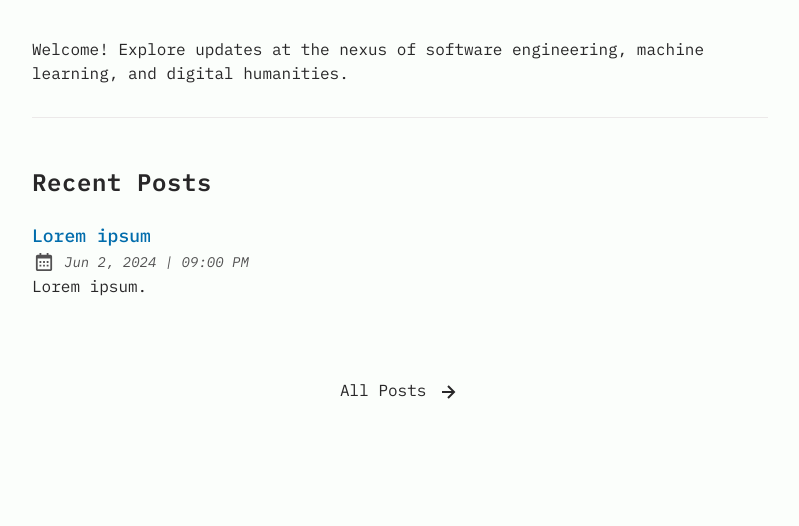
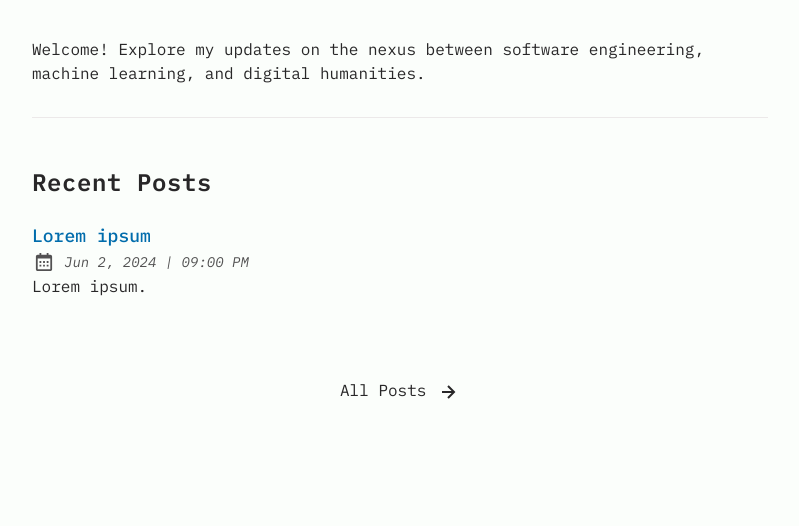
Before and after one commit to atzenhofer/atzenhofer.github.io, an Astro site: page / in a window 1280 px wide. Shown: the part 196-722 px from the top of the page, without its empty margins (240-1039 px from the left). Built offline with nearby package versions, Linux system fonts and the light colour scheme; Astro itself is replaced by a stand-in of ours; some packages are replaced by stand-ins of ours.

Commit message:
update frontpage

```diff
--- a/src/pages/index.astro
+++ b/src/pages/index.astro
@@ -24,7 +24,7 @@ const socialCount = SOCIALS.filter(social => social.active).length;
   <main id="main-content">
     <section id="hero">
       <p>
-        Welcome! Explore updates at the nexus of software engineering, machine learning, and digital humanities.
+        Welcome! Explore my updates on the nexus between software engineering, machine learning, and digital humanities.
       </p>
     </section>
 
```
